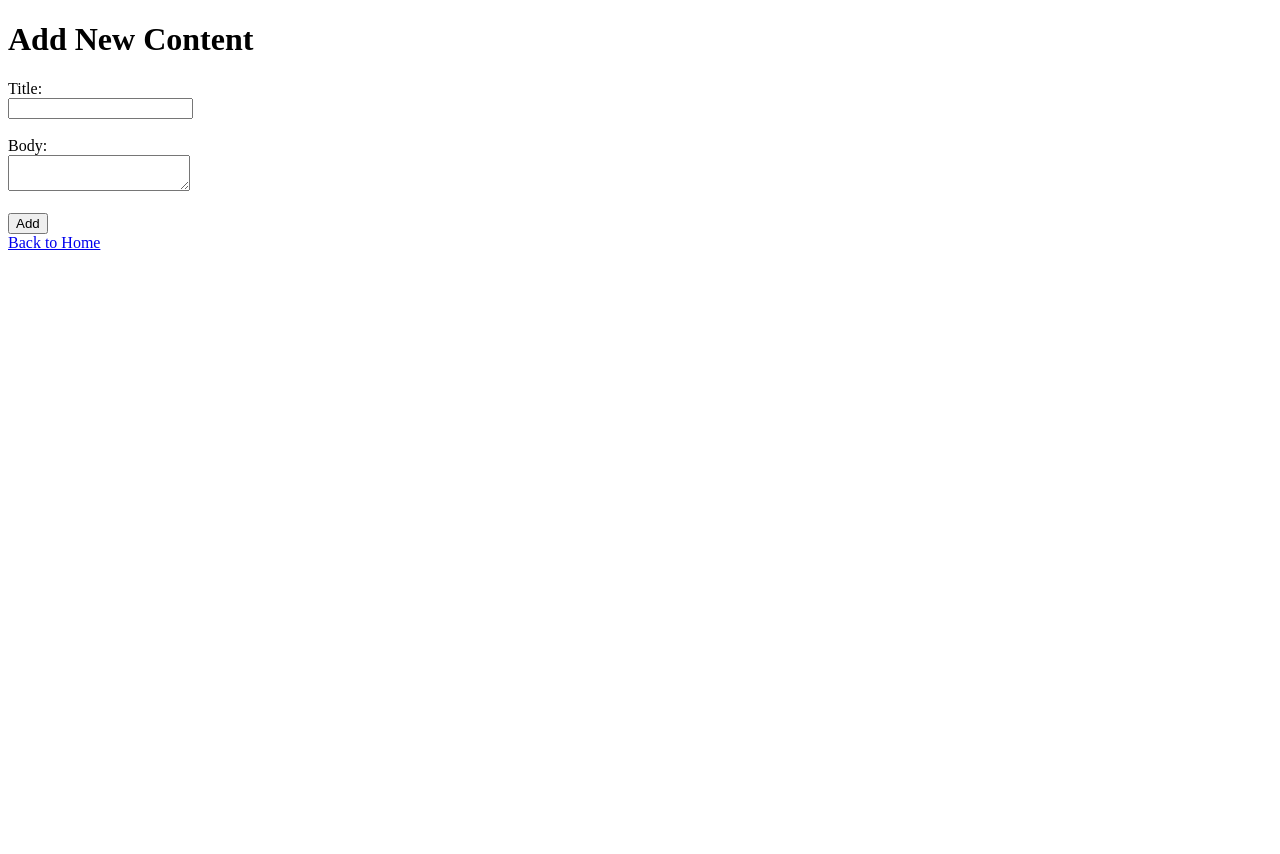
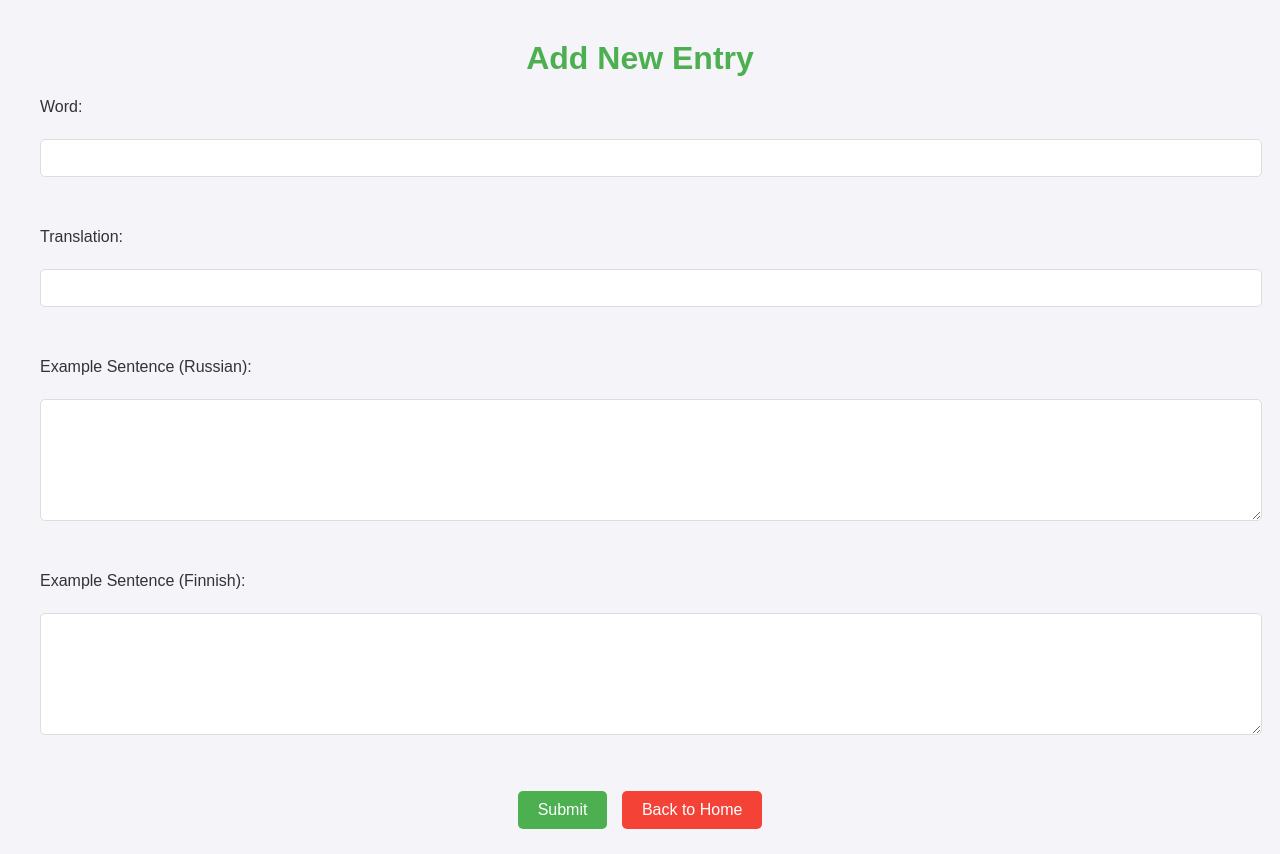
Before and after one commit to caKambourides/Phrase-Translation-CMS, a Flask app: page /add in a window 1280 px wide. Before the commit the page ends 250 px from the top, so only its background shows below. Run offline with Flask 3, Linux system fonts and the light colour scheme; parts of the project's set-up code (start-up, migrations or seed data) failed here and were passed over.

Commit message:
add entries
functionality to add entries

```diff
--- a/main.py
+++ b/main.py
@@ -51,16 +51,6 @@ def index():
     return render_template('index.html', entries=entries_to_display, page=page, totalPages=totalPages)
 
 
-@app.route('/view/<int:content_id>')
-def view(content_id):
-    #View a single entry
-    conn = sqlite3.connect('cms.db')
-    cursor = conn.cursor()
-    cursor.execute('SELECT wordFirstLang, wordSecondLang, sentenceFirstLang, sentenceSecondLang FROM entries WHERE id = ?', (content_id,))
-    entry = cursor.fetchone()
-    conn.close()
-    return render_template('view.html', entry=entry)
-
 @app.route('/edit/<int:content_id>', methods=['GET', 'POST'])
 def edit(content_id):
     #Edit an entry
@@ -88,7 +78,9 @@ def add():
     #Add a new entry
     if request.method == 'POST':
         wordFirstLang = request.form['wordFirstLang']
-        #TODO
+        wordSecondLang = request.form['wordSecondLang']
+        sentenceFirstLang = request.form['sentenceFirstLang']
+        sentenceSecondLang = request.form['sentenceSecondLang']
 
         conn = sqlite3.connect('cms.db')
         cursor = conn.cursor()
--- a/templates/add.html
+++ b/templates/add.html
@@ -3,16 +3,25 @@
 <head>
     <title>Add Content</title>
     <link rel="shortcut icon" href="{{ url_for('static', filename='favicon.ico') }}">
+    <link rel="stylesheet" href="{{ url_for('static', filename='style.css') }}">
 </head>
 <body>
-    <h1>Add New Content</h1>
-    <form method="post">
-        <label>Title:</label><br>
-        <input type="text" name="title"><br><br>
-        <label>Body:</label><br>
-        <textarea name="body"></textarea><br><br>
-        <button type="submit">Add</button>
-    </form>
-    <a href="/">Back to Home</a>
+    <div class="container">
+        <h1>Add New Entry</h1>
+        <form method="post" class = "edit-form">
+            <label>Word:</label><br>
+            <input type="text" name="wordFirstLang"><br><br>
+            <label>Translation:</label><br>
+            <input type="text" name="wordSecondLang"><br><br>
+            <label>Example Sentence (Russian):</label><br>
+            <textarea name="sentenceFirstLang"></textarea><br><br>
+            <label>Example Sentence (Finnish):</label><br>
+            <textarea name="sentenceSecondLang"></textarea><br><br>
+            <div class="form-actions">
+                <button type="submit">Submit</button>
+                <button type="button" onclick="window.location.href='/'">Back to Home</button>
+            </div>
+        </form>
+    </div>
 </body>
 </html>
--- a/templates/index.html
+++ b/templates/index.html
@@ -9,7 +9,7 @@
 
     <div class="container">
     <h1>Phrase Translation Demo</h1>
-    <a href="/add" class="add-entry">Add New Entry</a>
+    <button type="button" onclick="window.location.href='/add'">Add New Entry</button>
     <table id="entries">
         <thead>
             <tr>
```
